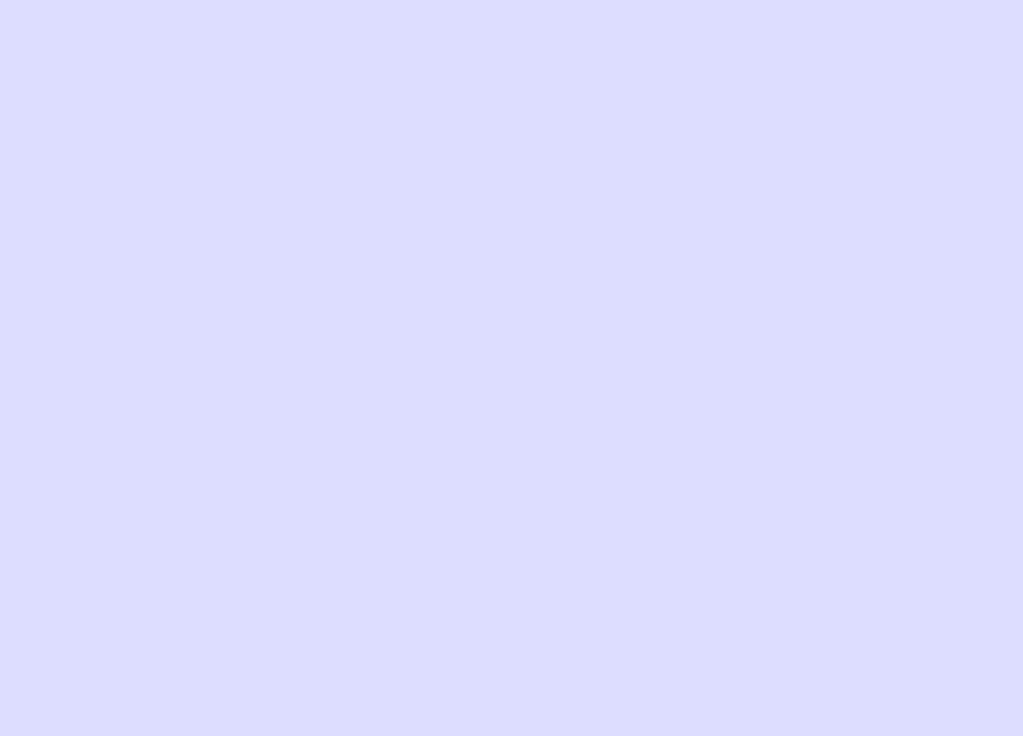
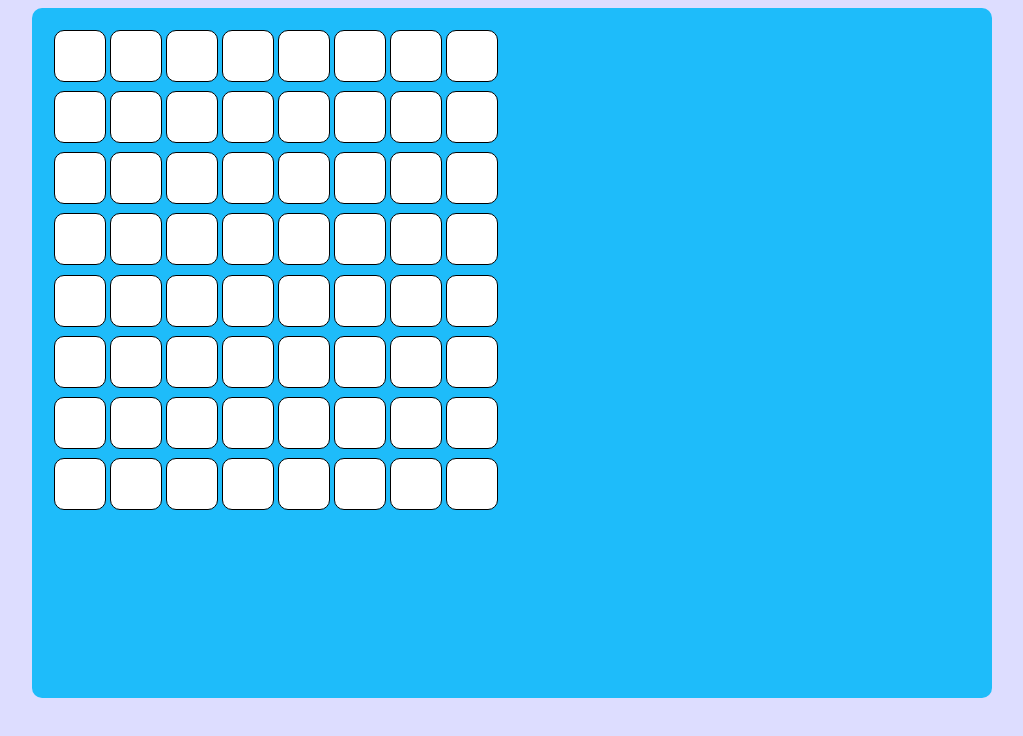
Before and after one commit to agentidea/miniature-spice, a plain HTML site: page index.html in a window 1280 px wide. Shown: the whole page, without its empty margins (128-1151 px from the left). Drawn offline with Linux system fonts and the light colour scheme.

Commit message:
js to create the board; style all white for now

```diff
--- a/css/main.css
+++ b/css/main.css
@@ -5,10 +5,31 @@ body {
 
 #board {
 	min-height: 650px;
-	width: 920px
+	width: 920px;
 	background: #1EBCFA;
 	color: #000;
 	margin: 0px auto;
 	padding: 20px;
+	-webkit-border-radius: 10px;
+	-moz-border-radius: 10px;
 	border-radius: 10px;
 }
+
+.row {
+	display: block;
+}
+
+.tile {
+	display: inline-block;
+	width: 50px;
+	height: 50px;
+	border: solid thin;
+	margin: 2px;
+	-webkit-border-radius: 10px;
+	-moz-border-radius: 10px;
+	border-radius: 10px;
+}
+
+.white {
+    background-color: white;
+ }
--- a/index.html
+++ b/index.html
@@ -6,10 +6,10 @@
 	<title>JewelPeek!</title>
 	<link rel="stylesheet" href="css/main.css" />
 </head>
-
 <body>
 	<div id="board">
 
 	</div>
+<script src="js/jewelpeek.js"></script>
 </body>
 </html>
--- /dev/null
+++ b/js/jewelpeek.js
@@ -0,0 +1,15 @@
+var rows = 8;
+var tilesPerRow = 8;
+
+var board = document.getElementById("board");
+
+for(var y = 0; y < rows; y++) {
+	var row = document.createElement("div");
+	row.className = "row";
+        for (var x = 0; x < rows; x++) {
+		var tile = document.createElement("div");
+	        tile.className = "tile white";
+		row.appendChild(tile);
+		board.appendChild(row);
+	}
+}
```
